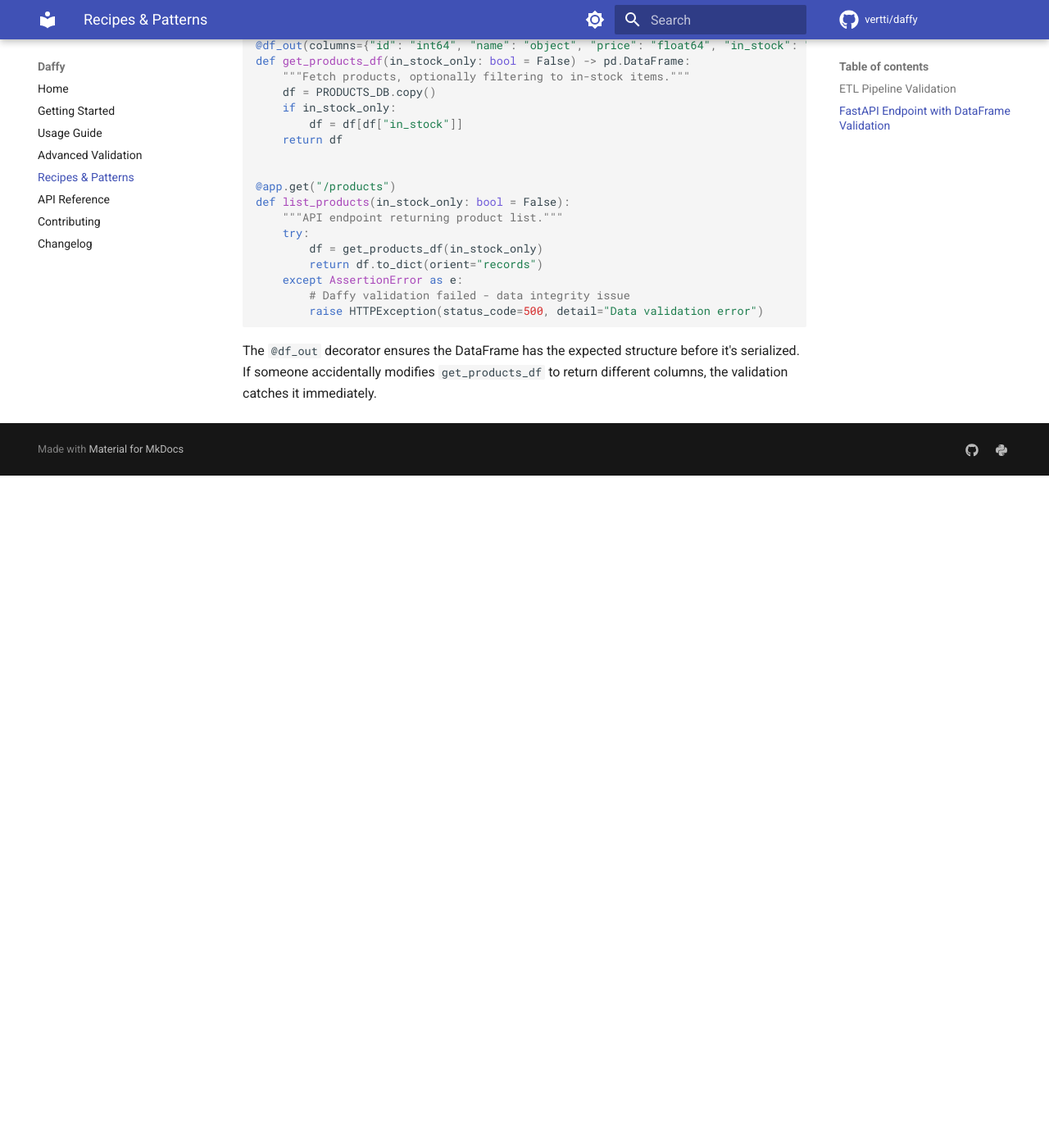
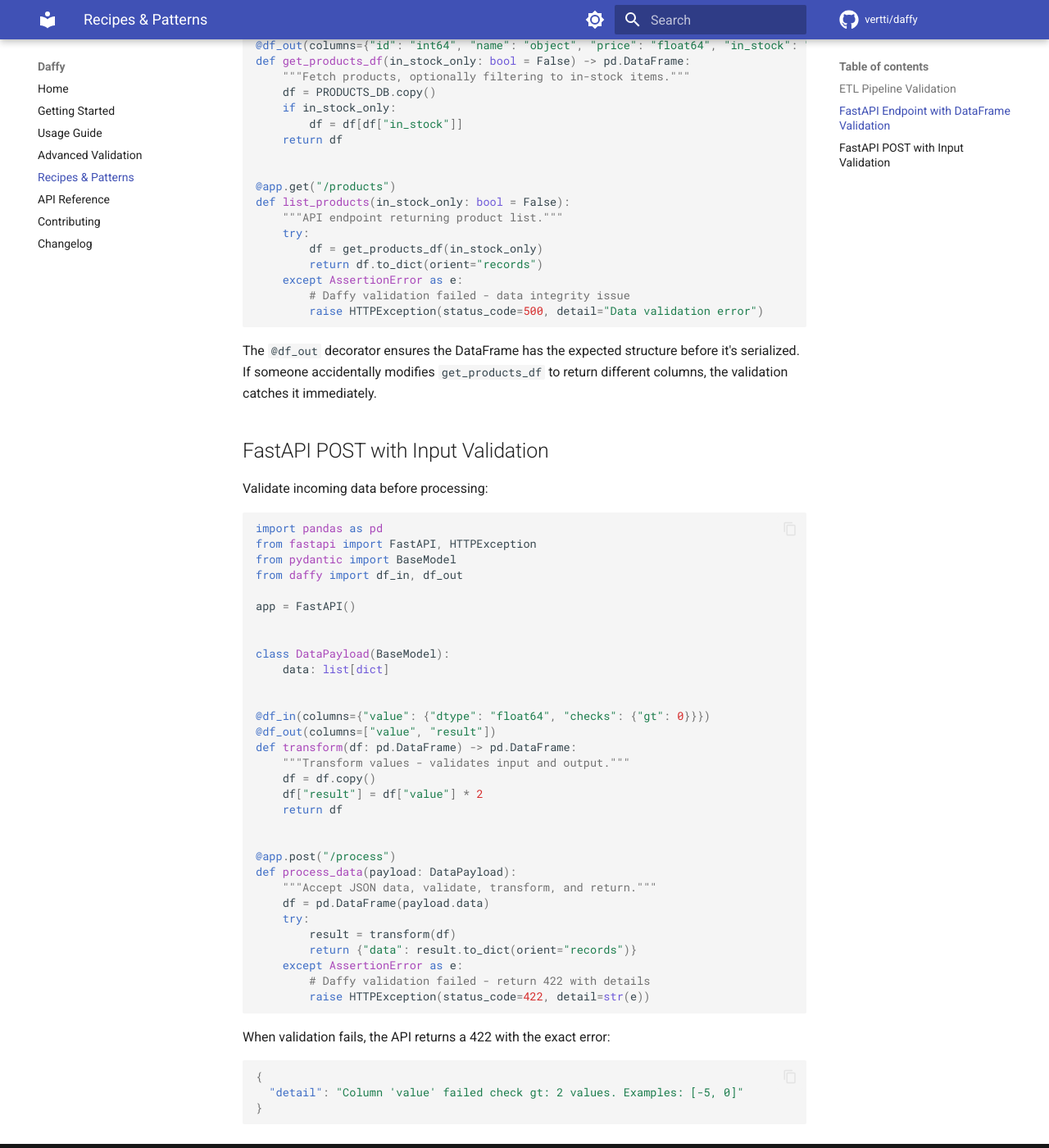
Before and after one commit to ThoughtWorksInc/daffy, an MkDocs documentation site: the page built from docs/recipes.md, in a window 1280 px wide and 1400 px high, scrolled down 1576 px. Shown: the whole window at 82% size. Built offline with MkDocs 1.6.1 and Material for MkDocs 9.7.7, drawn with Linux system fonts in a browser that asks for light colours; comment, search, counter and statistics services are not loaded; before the commit the page ends 2156 px from its top, so only the background shows below that.

Commit message:
Add FastAPI POST input validation recipe

````diff
--- a/docs/recipes.md
+++ b/docs/recipes.md
@@ -91,3 +91,49 @@ def list_products(in_stock_only: bool = False):
 ```
 
 The `@df_out` decorator ensures the DataFrame has the expected structure before it's serialized. If someone accidentally modifies `get_products_df` to return different columns, the validation catches it immediately.
+
+## FastAPI POST with Input Validation
+
+Validate incoming data before processing:
+
+```python
+import pandas as pd
+from fastapi import FastAPI, HTTPException
+from pydantic import BaseModel
+from daffy import df_in, df_out
+
+app = FastAPI()
+
+
+class DataPayload(BaseModel):
+    data: list[dict]
+
+
+@df_in(columns={"value": {"dtype": "float64", "checks": {"gt": 0}}})
+@df_out(columns=["value", "result"])
+def transform(df: pd.DataFrame) -> pd.DataFrame:
+    """Transform values - validates input and output."""
+    df = df.copy()
+    df["result"] = df["value"] * 2
+    return df
+
+
+@app.post("/process")
+def process_data(payload: DataPayload):
+    """Accept JSON data, validate, transform, and return."""
+    df = pd.DataFrame(payload.data)
+    try:
+        result = transform(df)
+        return {"data": result.to_dict(orient="records")}
+    except AssertionError as e:
+        # Daffy validation failed - return 422 with details
+        raise HTTPException(status_code=422, detail=str(e))
+```
+
+When validation fails, the API returns a 422 with the exact error:
+
+```json
+{
+  "detail": "Column 'value' failed check gt: 2 values. Examples: [-5, 0]"
+}
+```
````
